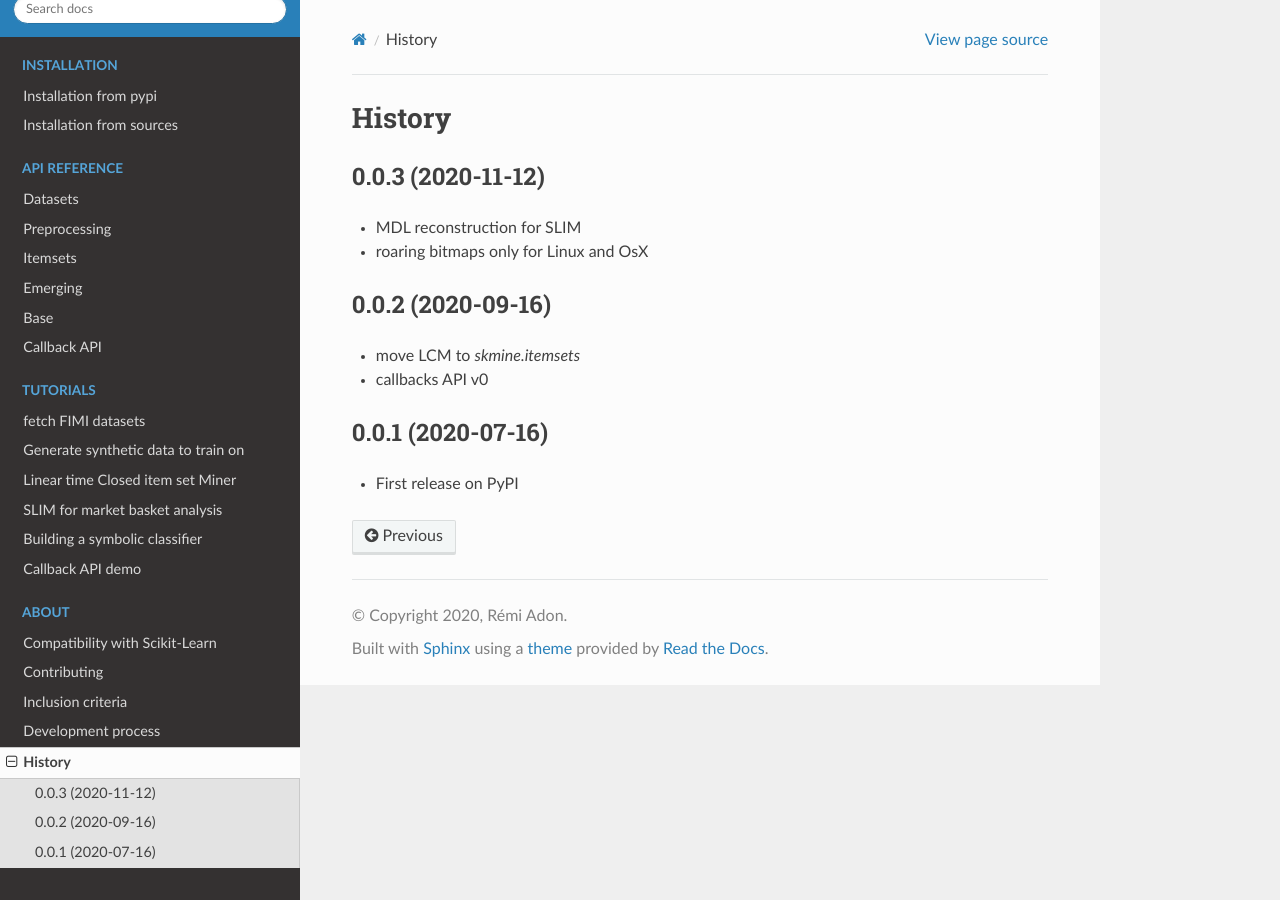
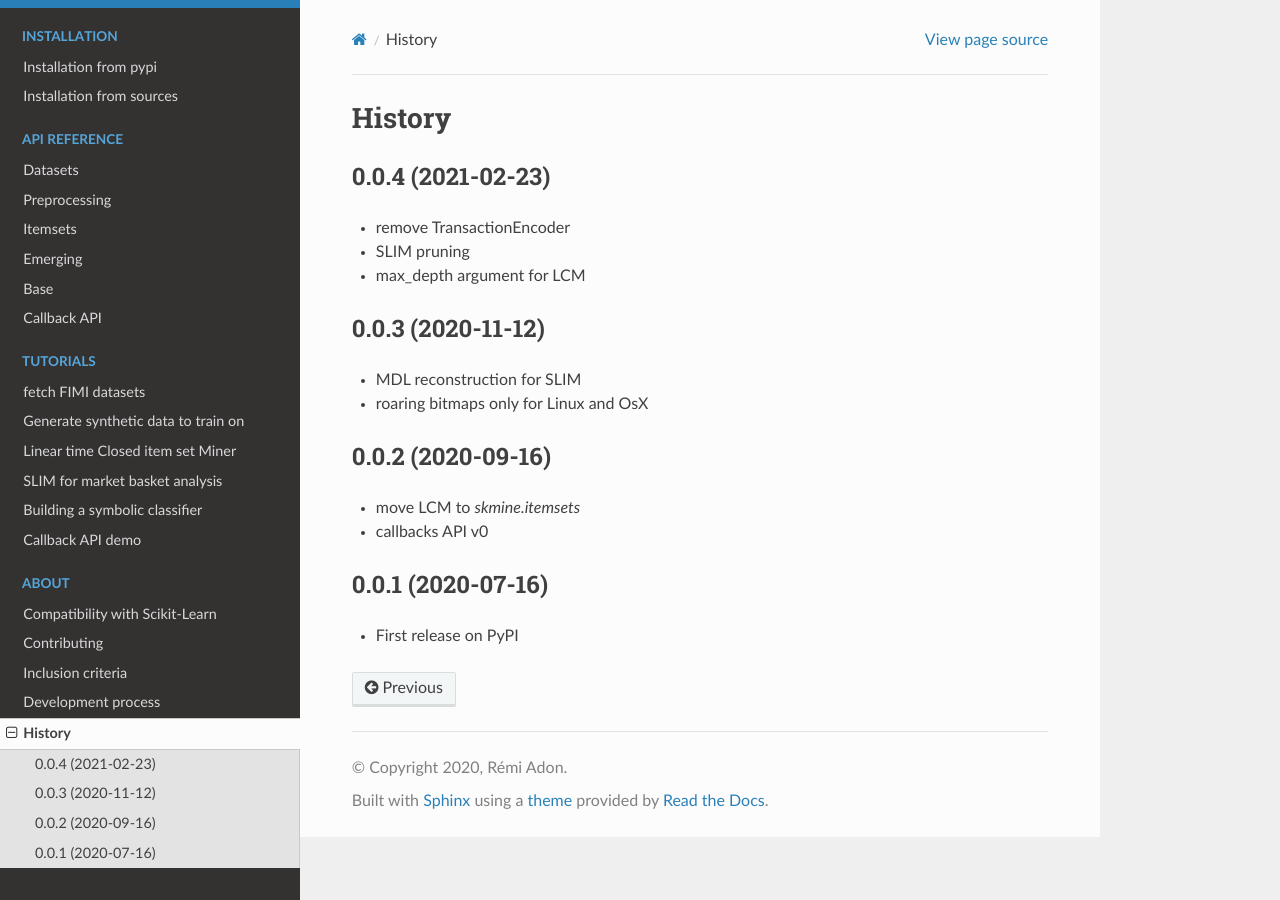
Before and after one commit to scikit-mine/scikit-mine, a Sphinx documentation site: the page built from docs/HISTORY.rst, in a window 1280 px wide. Built offline with Sphinx 7.4.7 and the Read the Docs theme 2.0.0, drawn with Linux system fonts in a browser that asks for light colours.

Commit message:
bump version

```diff
--- a/docs/HISTORY.rst
+++ b/docs/HISTORY.rst
@@ -1,6 +1,12 @@
 =======
 History
 =======
+
+0.0.4 (2021-02-23)
+------------------
+* remove TransactionEncoder
+* SLIM pruning
+* max_depth argument for LCM
 
 0.0.3 (2020-11-12)
 ------------------
--- a/skmine/__init__.py
+++ b/skmine/__init__.py
@@ -8,5 +8,5 @@ Pattern mining algorithms for the Python ecosystem
 # joblib currently disable logging inside delayed functions
 __author__ = """scikit-mine team"""
 __email__ = """remi.adon@gmail.com"""
-__version__ = "0.0.3"  # pylint: disable= undefined-variable, pointless-statement
+__version__ = "0.0.4"  # pylint: disable= undefined-variable, pointless-statement
 __credits__ = "Centre Inria Rennes - Bretagne Atlantique"
```
Also changed, not shown: 2 other files.
